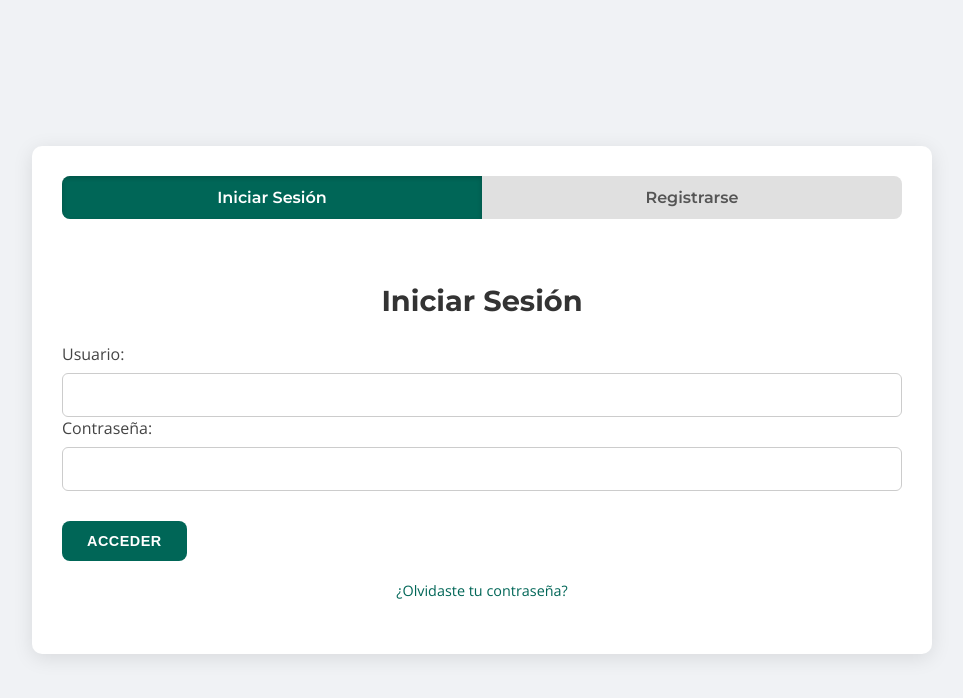
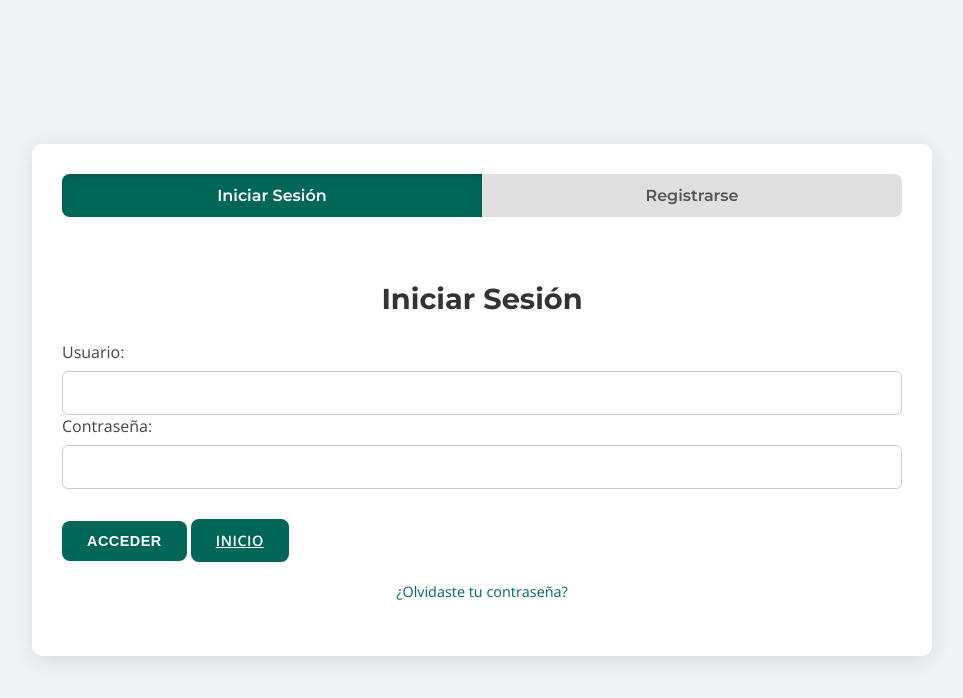
Before and after one commit to LizSor/imss-empleados, a plain HTML site: page login-register.html in a window 1280 px wide. Shown: the whole page, without its empty margins (158-1121 px from the left). Drawn offline with nearby package versions, Linux system fonts and the light colour scheme.

Commit message:
Update login-register.html

```diff
--- a/login-register.html
+++ b/login-register.html
@@ -27,6 +27,7 @@
                     <input type="password" id="login-password" name="password" required>
                 </div>
                 <button type="submit" class="button">Acceder</button>
+                <a href="index.html" class="button">Inicio</a>
                 <p class="forgot-password"><a href="#">¿Olvidaste tu contraseña?</a></p>
             </form>
 
@@ -59,6 +60,7 @@
 
                 <div class="g-recaptcha" data-sitekey="YOUR_SITE_KEY"></div>
                 <button type="submit" class="button">Registrarse</button>
+                <a href="index.html" class="button">Inicio</a>
 
             </form>
         </div>
@@ -66,4 +68,5 @@
 
     <script src="script-login-register.js"></script>
 </body>
+
 </html>
```
